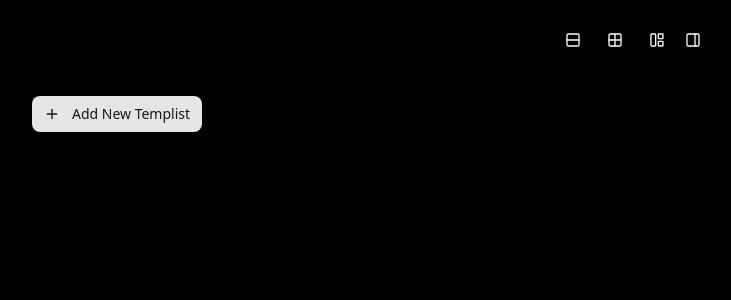
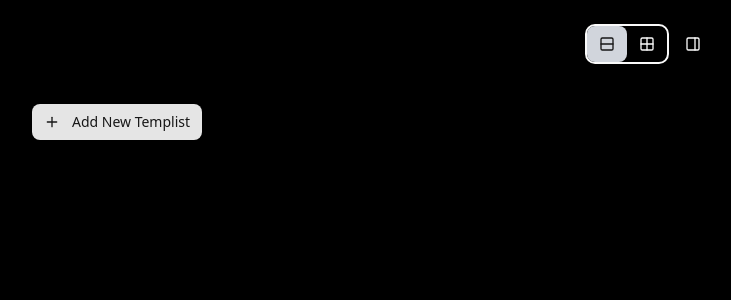
Before and after one commit to Jukelyn/templists, a Next.js app: page / in a window 1280 px wide. Shown: the top 300 px of the page, without its empty margins (523-1254 px from the left). Built offline with nearby package versions, Linux system fonts and the light colour scheme.

Commit message:
Toolbar switching layouts much nicer now

```diff
--- a/components/ui/sidebar/AppSidebar.tsx
+++ b/components/ui/sidebar/AppSidebar.tsx
@@ -62,39 +62,17 @@ export function AppSidebar({ ...props }: React.ComponentProps<typeof Sidebar>) {
       className="w-full md:w-84"
     >
       <SidebarContent>
-        <div className="m-4 mb-0 flex justify-end">
+        <div className="m-6 mb-0 flex justify-end">
           <button onClick={() => setOpen(false)}>
-            <X className="h-4 w-4" />
+            <X className="h-6 w-6" />
           </button>
         </div>
         <SidebarGroup>
-          <SidebarGroupLabel>Options</SidebarGroupLabel>
+          <SidebarGroupLabel className="hidden md:flex">
+            Layout Options
+          </SidebarGroupLabel>
           <SidebarGroupContent>
             <SidebarMenu>
-              <SidebarMenuItem>
-                <SidebarMenuButton asChild>
-                  <button>
-                    <Download className="h-4 w-4" />
-                    <span>Export All Templists</span>
-                  </button>
-                </SidebarMenuButton>
-              </SidebarMenuItem>
-              <SidebarMenuItem>
-                <SidebarMenuButton asChild>
-                  <button>
-                    <Download className="h-4 w-4" />
-                    <span>Export Saved Templists</span>
-                  </button>
-                </SidebarMenuButton>
-              </SidebarMenuItem>
-              <SidebarMenuItem>
-                <SidebarMenuButton asChild>
-                  <button onClick={handleClear}>
-                    <Trash className="h-4 w-4" />
-                    <span>Clear All Saved Templists</span>
-                  </button>
-                </SidebarMenuButton>
-              </SidebarMenuItem>
               {layout !== "list" && (
                 <SidebarMenuItem>
                   <SidebarMenuButton asChild>
@@ -106,7 +84,7 @@ export function AppSidebar({ ...props }: React.ComponentProps<typeof Sidebar>) {
                 </SidebarMenuItem>
               )}
               {layout !== "grid" && (
-                <SidebarMenuItem className="hidden lg:block">
+                <SidebarMenuItem className="hidden md:block">
                   <SidebarMenuButton asChild>
                     <button onClick={() => changeLayout("grid")}>
                       <Grid2x2 className="h-4 w-4" />
--- a/components/ui/sidebar/sidebar-toolbar.tsx
+++ b/components/ui/sidebar/sidebar-toolbar.tsx
@@ -35,22 +35,24 @@ function SidebarTriggerWithToolTip() {
 export default function SidebarToolbar({
   className,
 }: React.HTMLAttributes<HTMLDivElement>) {
-  const { changeLayout, layout } = useTemplistContext();
+  const { templistCards, changeLayout, layout } = useTemplistContext();
 
   function handleClick(layout: LayoutType) {
     changeLayout(layout);
   }
 
+  const activeButtonStyle = "text-card bg-gray-300";
+
   return (
     <div className={cn("mt-4 flex items-center justify-end", className)}>
-      <div className="ml-2 flex flex-row" aria-label="Layout Selector">
+      <div className="hidden md:block">
+        <div
+          className="mr-2 flex flex-row rounded-lg border-2 border-current"
+          aria-label="Layout Selector"
+        >
           <Button
             variant="ghost"
-          className={cn(
-            "text-mauve11 hover:bg-violet3 hover:text-violet11 focus:shadow-violet7 data-[state=on]:bg-violet5 data-[state=on]:text-violet11 ml-0.5 inline-flex h-[25px] flex-shrink-0 flex-grow-0 basis-auto items-center justify-center rounded bg-black px-[5px] text-[13px] leading-none outline-none first:ml-0 focus:relative focus:shadow-[0_0_0_2px]",
-            layout === "list" &&
-              "bg-violet5 text-violet11 hover:bg-violet5 hover:text-violet11",
-          )}
+            className={cn(layout === "list" && activeButtonStyle)}
             aria-label="List Layout"
             onClick={() => handleClick("list")}
           >
@@ -58,11 +60,7 @@ export default function SidebarToolbar({
           </Button>
           <Button
             variant="ghost"
-          className={cn(
-            "text-mauve11 hover:bg-violet3 hover:text-violet11 focus:shadow-violet7 data-[state=on]:bg-violet5 data-[state=on]:text-violet11 ml-0.5 inline-flex h-[25px] flex-shrink-0 flex-grow-0 basis-auto items-center justify-center rounded bg-black px-[5px] text-[13px] leading-none outline-none focus:relative focus:shadow-[0_0_0_2px]",
-            layout === "grid" &&
-              "bg-violet5 text-violet11 hover:bg-violet5 hover:text-violet11",
-          )}
+            className={cn(layout === "grid" && activeButtonStyle)}
             aria-label="Grid Layout"
             onClick={() => handleClick("grid")}
           >
@@ -71,9 +69,8 @@ export default function SidebarToolbar({
           <Button
             variant="ghost"
             className={cn(
-            "text-mauve11 hover:bg-violet3 hover:text-violet11 focus:shadow-violet7 data-[state=on]:bg-violet5 data-[state=on]:text-violet11 ml-0.5 inline-flex h-[25px] flex-shrink-0 flex-grow-0 basis-auto items-center justify-center rounded bg-black px-[5px] text-[13px] leading-none outline-none focus:relative focus:shadow-[0_0_0_2px]",
-            layout === "masonry" &&
-              "bg-violet5 text-violet11 hover:bg-violet5 hover:text-violet11",
+              templistCards.length > 3 ? "hidden lg:block" : "hidden",
+              layout === "masonry" && activeButtonStyle,
             )}
             aria-label="Masonry Layout"
             onClick={() => handleClick("masonry")}
@@ -81,6 +78,7 @@ export default function SidebarToolbar({
             <LayoutPanelLeft className="h-4 w-4" />
           </Button>
         </div>
+      </div>
       <SidebarTriggerWithToolTip />
     </div>
   );
```
Lines whose indentation alone changed are shown as unchanged.
